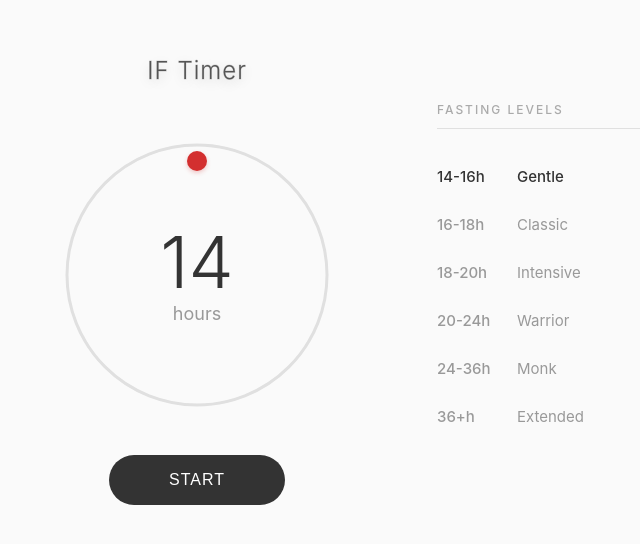
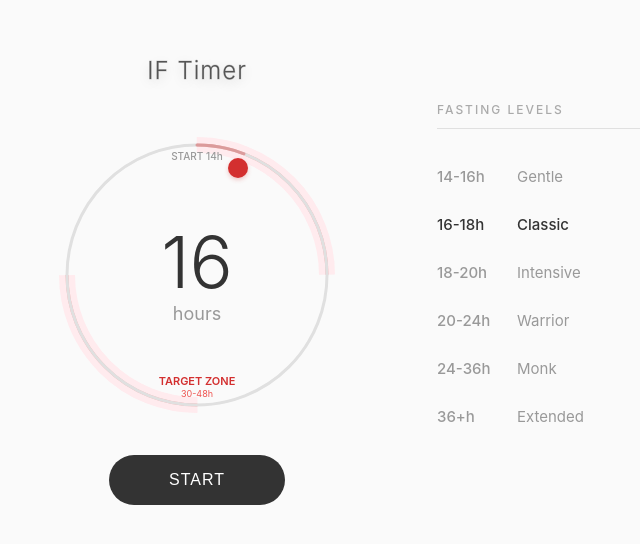
Before and after one commit to fxdlsRider/if-timer, a React (Create React App) app: page / in a window 1280 px wide. Shown: the part 168-712 px from the top of the page, without its empty margins (283-923 px from the left). Built offline with nearby package versions, Linux system fonts and the light colour scheme.

Commit message:
Add target zones.

```diff
--- a/src/App.js
+++ b/src/App.js
@@ -3,7 +3,7 @@ import React, { useState, useEffect, useRef } from 'react';
 export default function IFTimerMinimal() {
   const [hours, setHours] = useState(() => {
     const saved = localStorage.getItem('if-timer-hours');
-    return saved ? parseInt(saved) : 14;
+    return saved ? parseInt(saved) : 16;
   });
   const [isRunning, setIsRunning] = useState(() => {
     const saved = localStorage.getItem('if-timer-running');
@@ -23,7 +23,10 @@ export default function IFTimerMinimal() {
   });
   const [angle, setAngle] = useState(() => {
     const saved = localStorage.getItem('if-timer-angle');
-    return saved ? parseFloat(saved) : 0;
+    if (saved) return parseFloat(saved);
+    // Calculate angle for 16h (default)
+    const hourRange = 34; // 14-48h
+    return ((16 - 14) / hourRange) * 360; // ~21°
   });
   const [isDragging, setIsDragging] = useState(false);
 
@@ -111,10 +114,7 @@ export default function IFTimerMinimal() {
     if (newAngle < 0) newAngle += 360;
 
     // Block ONLY the left side FROM START (180° to 360° when starting from 0°)
-    // But allow going all the way around clockwise (0° -> 359°)
-    // So only block if trying to START going left
     if (angle < 90 && newAngle > 270) {
-      // At start area, trying to jump to left side - block
       return;
     }
 
@@ -143,6 +143,19 @@ export default function IFTimerMinimal() {
       };
     }
   }, [isDragging]);
+
+  // NEW: Handle click on fasting level
+  const handleLevelClick = (targetHours) => {
+    if (isRunning) return; // Don't allow changes while timer is running
+
+    // Calculate angle for target hours
+    const hourRange = 34; // 14-48h range
+    const normalizedHours = Math.max(14, Math.min(48, targetHours));
+    const newAngle = ((normalizedHours - 14) / hourRange) * 360;
+
+    setHours(normalizedHours);
+    setAngle(newAngle);
+  };
 
   const startTimer = () => {
     const totalSeconds = hours * 3600;
@@ -212,12 +225,12 @@ export default function IFTimerMinimal() {
   };
 
   const fastingLevels = [
-    { range: '14-16h', label: 'Gentle' },
-    { range: '16-18h', label: 'Classic' },
-    { range: '18-20h', label: 'Intensive' },
-    { range: '20-24h', label: 'Warrior' },
-    { range: '24-36h', label: 'Monk' },
-    { range: '36+h', label: 'Extended' }
+    { range: '14-16h', label: 'Gentle', startHour: 14 },
+    { range: '16-18h', label: 'Classic', startHour: 16 },
+    { range: '18-20h', label: 'Intensive', startHour: 18 },
+    { range: '20-24h', label: 'Warrior', startHour: 20 },
+    { range: '24-36h', label: 'Monk', startHour: 24 },
+    { range: '36+h', label: 'Extended', startHour: 36 }
   ];
 
   const bodyModes = [
@@ -385,7 +398,8 @@ export default function IFTimerMinimal() {
       padding: '12px 0',
       fontSize: '15px',
       transition: 'color 0.2s',
-      lineHeight: '1.6'
+      lineHeight: '1.6',
+      cursor: 'pointer'
     },
     infoHours: {
       display: 'inline-block',
@@ -407,6 +421,32 @@ export default function IFTimerMinimal() {
                 style={styles.circleContainer}
               >
                 <svg width="280" height="280" style={{ position: 'absolute', top: 0, left: 0 }}>
+                  {/* Target Zone highlight (second half - 30-48h) */}
+                  <g transform="rotate(90 140 140)">
+                    <circle
+                      cx="140"
+                      cy="140"
+                      r="130"
+                      fill="none"
+                      stroke="#ffebee"
+                      strokeWidth="16"
+                      strokeDasharray="204 204"
+                      strokeLinecap="butt"
+                    />
+                    <circle
+                      cx="140"
+                      cy="140"
+                      r="130"
+                      fill="none"
+                      stroke="#ef5350"
+                      strokeWidth="3"
+                      strokeDasharray="204 204"
+                      strokeLinecap="butt"
+                      opacity="0.4"
+                    />
+                  </g>
+
+                  {/* Main circle */}
                   <circle
                     cx="140"
                     cy="140"
@@ -415,6 +455,58 @@ export default function IFTimerMinimal() {
                     stroke="#e0e0e0"
                     strokeWidth="3"
                   />
+
+                  {/* Trail (user's selection) */}
+                  <g transform="rotate(-90 140 140)">
+                    <defs>
+                      <linearGradient id="trailGradient" gradientUnits="userSpaceOnUse">
+                        <stop offset="0%" stopColor="#d32f2f" stopOpacity="0.15" />
+                        <stop offset="100%" stopColor="#d32f2f" stopOpacity="0.4" />
+                      </linearGradient>
+                    </defs>
+                    <circle
+                      cx="140"
+                      cy="140"
+                      r="130"
+                      fill="none"
+                      stroke="url(#trailGradient)"
+                      strokeWidth="3"
+                      strokeDasharray={`${(angle / 360) * (2 * Math.PI * 130)} ${2 * Math.PI * 130}`}
+                      strokeLinecap="round"
+                      style={{ transition: 'stroke-dasharray 0.3s ease' }}
+                    />
+                  </g>
+
+                  {/* Zone labels */}
+                  <text
+                    x="140"
+                    y="25"
+                    textAnchor="middle"
+                    fontSize="10"
+                    fill="#999"
+                    fontWeight="500"
+                  >
+                    START 14h
+                  </text>
+                  <text
+                    x="140"
+                    y="250"
+                    textAnchor="middle"
+                    fontSize="11"
+                    fill="#d32f2f"
+                    fontWeight="600"
+                  >
+                    TARGET ZONE
+                  </text>
+                  <text
+                    x="140"
+                    y="262"
+                    textAnchor="middle"
+                    fontSize="9"
+                    fill="#ef5350"
+                  >
+                    30-48h
+                  </text>
                 </svg>
 
                 <div
@@ -524,6 +616,19 @@ export default function IFTimerMinimal() {
                   color: (!isRunning ? getFastingLevel() : getBodyMode()) === index ? '#333' : '#999',
                   fontWeight: (!isRunning ? getFastingLevel() : getBodyMode()) === index ? '500' : 'normal'
                 }}
+                onClick={() => !isRunning && item.startHour && handleLevelClick(item.startHour)}
+                onMouseEnter={(e) => {
+                  if (!isRunning && item.startHour) {
+                    e.currentTarget.style.color = '#333';
+                    e.currentTarget.style.fontWeight = '500';
+                  }
+                }}
+                onMouseLeave={(e) => {
+                  if (!isRunning && item.startHour && getFastingLevel() !== index) {
+                    e.currentTarget.style.color = '#999';
+                    e.currentTarget.style.fontWeight = 'normal';
+                  }
+                }}
               >
                 <span style={styles.infoHours}>{item.range}</span>
                 {item.label}
```
